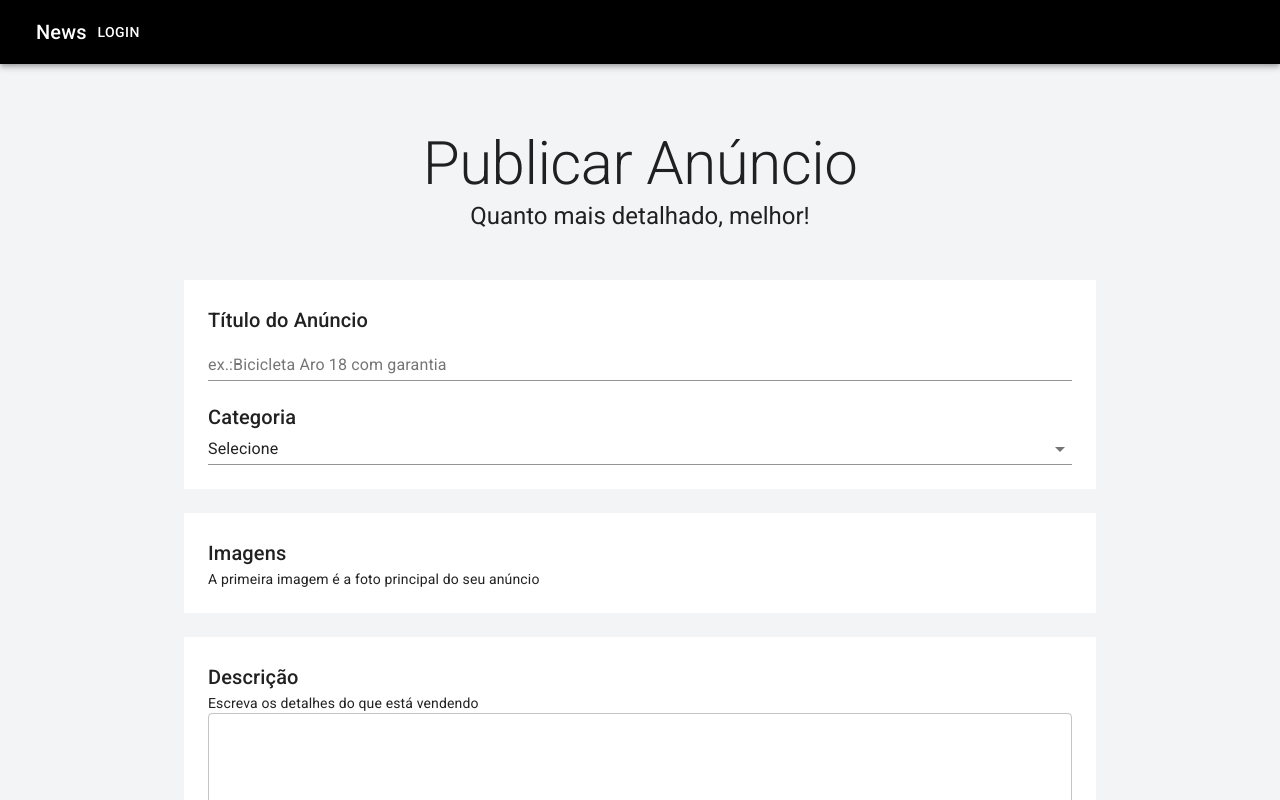
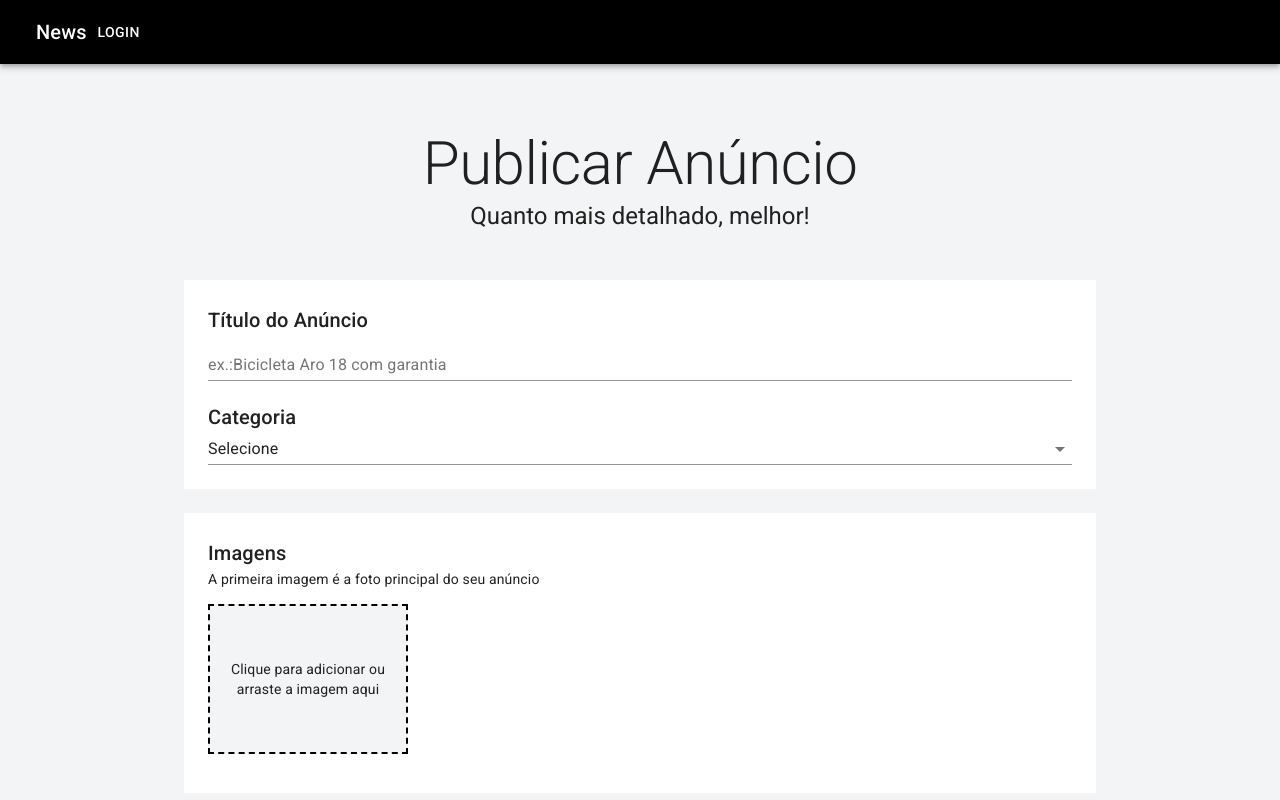
Before and after one commit to brenopapalardi/anunx, a Next.js app: page /user/publish in a window 1280 px wide. Shown: the top 800 px of the page. Built offline with nearby package versions, Linux system fonts and the light colour scheme.

Commit message:
adicionando feature upload de imagens (front)

```diff
--- a/package.json
+++ b/package.json
@@ -17,7 +17,8 @@
     "next": "12.0.9",
     "node-modules": "^1.0.1",
     "react": "17.0.2",
-    "react-dom": "17.0.2"
+    "react-dom": "17.0.2",
+    "react-dropzone": "^11.5.3"
   },
   "devDependencies": {
     "eslint": "8.8.0",
--- a/pages/user/publish.js
+++ b/pages/user/publish.js
@@ -1,9 +1,22 @@
-import { Container , Typography, Box, TextField, Select, Button} from '@material-ui/core'
+import { useState } from 'react'
+import {
+    Container,
+    Typography,
+    Box,
+    TextField,
+    Select,
+    Button,
+    IconButton
+} from '@material-ui/core'
+import { useDropzone } from 'react-dropzone'
 import { makeStyles } from '@material-ui/core/styles'
+import { DeleteForever } from '@material-ui/icons'
 
 import TemplateDefault from '../../src/templates/Default'
 
 const useStyles = makeStyles((theme) => ({
+    mask:{},
+    mainImage:{},
     container: {
             padding: theme.spacing(8,0,6)
         },
@@ -13,12 +26,82 @@ const useStyles = makeStyles((theme) => ({
     box: {
             backgroundColor: theme.palette.background.white,
             padding:theme.spacing(3),
-         }
+         },
+    thumbsContainer: {
+        display:'flex',
+        flexWrap: 'wrap',
+        marginTop: 15,
+    },
+    dropzone: {
+        display:'flex',
+        justifyContent:'center',
+        alignItems:'center',
+        textAlign:'center',
+        padding: 10,
+        width: 200,
+        height:150,
+        margin: '0 15px 15px 0',
+        backgroundColor: theme.palette.background.default ,
+        border: '2px dashed black'
+    },
+    thumb:{
+        position:'relative',
+        width:200,
+        height:150,
+        backgroundSize: 'cover',
+        margin: '0 15px 15px 0',
+        backgroundPosition: 'center center',
+
+    '& $mainImage':{
+        backgroundColor:'violet',
+        padding: '6px 10px',
+        position: 'absolute',
+        bottom: 0,
+        left: 0,
+
+    },
+
+    '&:hover $mask':{
+        display:'flex',
+    },
+
+    '& $mask': {
+        display:'none',
+        justifyContent:'center',
+        alignItems:'center',
+        textAlign:'center',
+        backgroundColor: 'rgba(0, 0, 0, 0.7)',
+        width:'100%',
+        height:'100%',
+    }}
 
 }))
 
 const Publish = () => {
     const classes = useStyles()
+    const [files,setFiles] = useState([])
+
+    const { getRootProps, getInputProps } = useDropzone({
+        accept: 'image/*',
+        onDrop: (acceptedFile) => {
+            const newFiles = acceptedFile.map(file=> {
+                return Object.assign(file, {
+                    preview: URL.createObjectURL(file)
+                })
+            })
+            setFiles([
+                ...files,
+                ...newFiles,
+            ])
+        }
+
+    })
+
+    const handleRemoveFile = fileName => {
+        const newFileState = files.filter(file => file.name !== fileName)
+        setFiles(newFileState)
+
+    }
 
 
     return (
@@ -85,7 +168,41 @@ const Publish = () => {
                      <Typography component="h6" variant="body2" color="textPrimary">
                     A primeira imagem é a foto principal do seu anúncio
                      </Typography>
+                     <Box className={classes.thumbsContainer}>
+                        <Box className={classes.dropzone} {...getRootProps()}>
+                            <input {...getInputProps()} />
+                        <Typography variant="body2" color="textPrimary">
+                            Clique para adicionar ou arraste a imagem aqui
+                        </Typography>
+                        </Box>
+                        {
+                            files.map((file,  index) =>(
+                            <Box
+                                key={file.name}
+                                className={classes.thumb}
+                                style={{ backgroundImage: `url(${file.preview})`}}
+                                >
+                                    {
+                                        index === 0 ?
+                                            <Box className={classes.mainImage}>
+                                                <Typography variant="body2" color="secondary">
+                                                    Principal
+                                                </Typography>
+                                            </Box>
+                                        : null
+                                    }
 
+                                <Box className={classes.mask}>
+                                <IconButton color="secondary" onClick={() => handleRemoveFile(file.name)}>
+                                    <DeleteForever fontSize="large" />
+
+                                </IconButton>
+                            </Box>
+                            </Box>
+
+                            ))
+                        }
+                     </Box>
                 </Box>
         </Container>
 
--- a/src/theme.js
+++ b/src/theme.js
@@ -4,6 +4,9 @@ const theme = createTheme({
     palette: {
         primary: {
             main: '#000000',
+        },
+        secondary:{
+            main:'#ffffff'
         },
         background: {
             default: 'rgb(242, 244, 245)',
```
Also changed, not shown: 1 other file (tests, documents, lock files or other folders).
